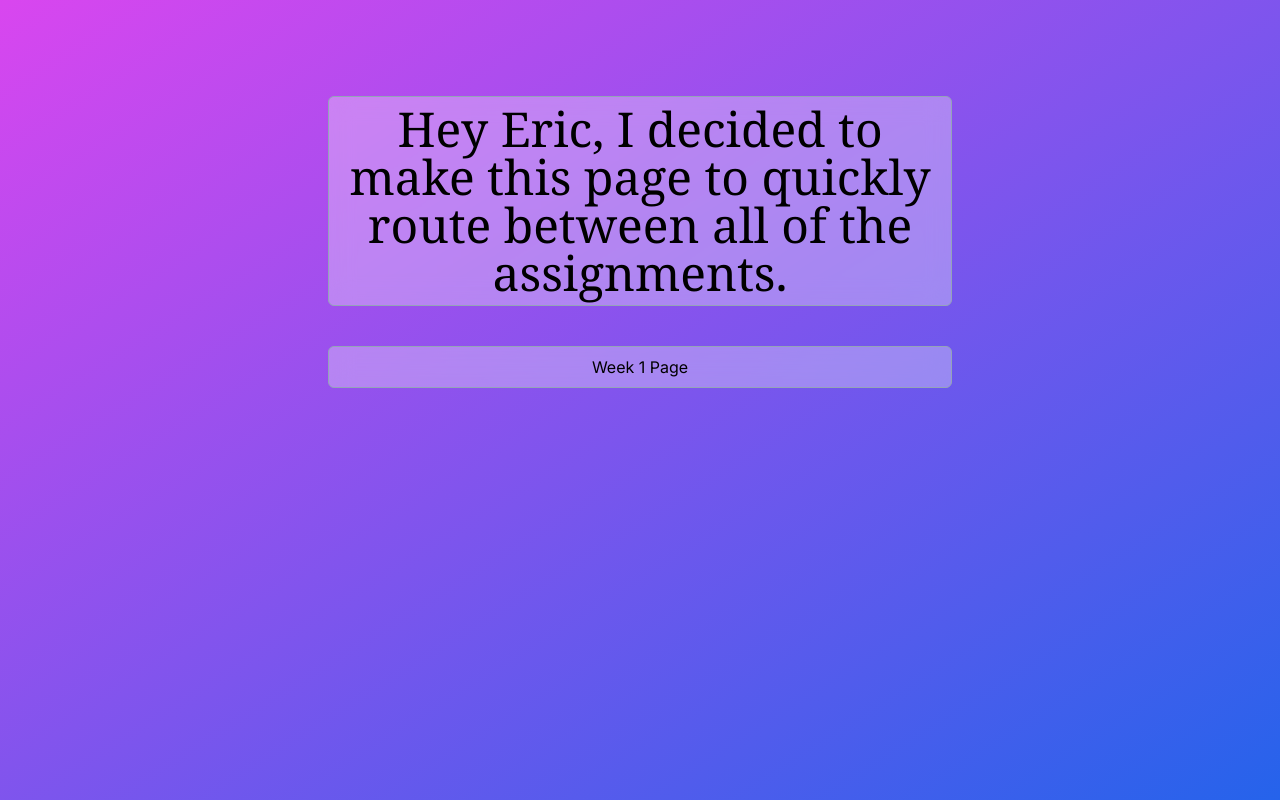
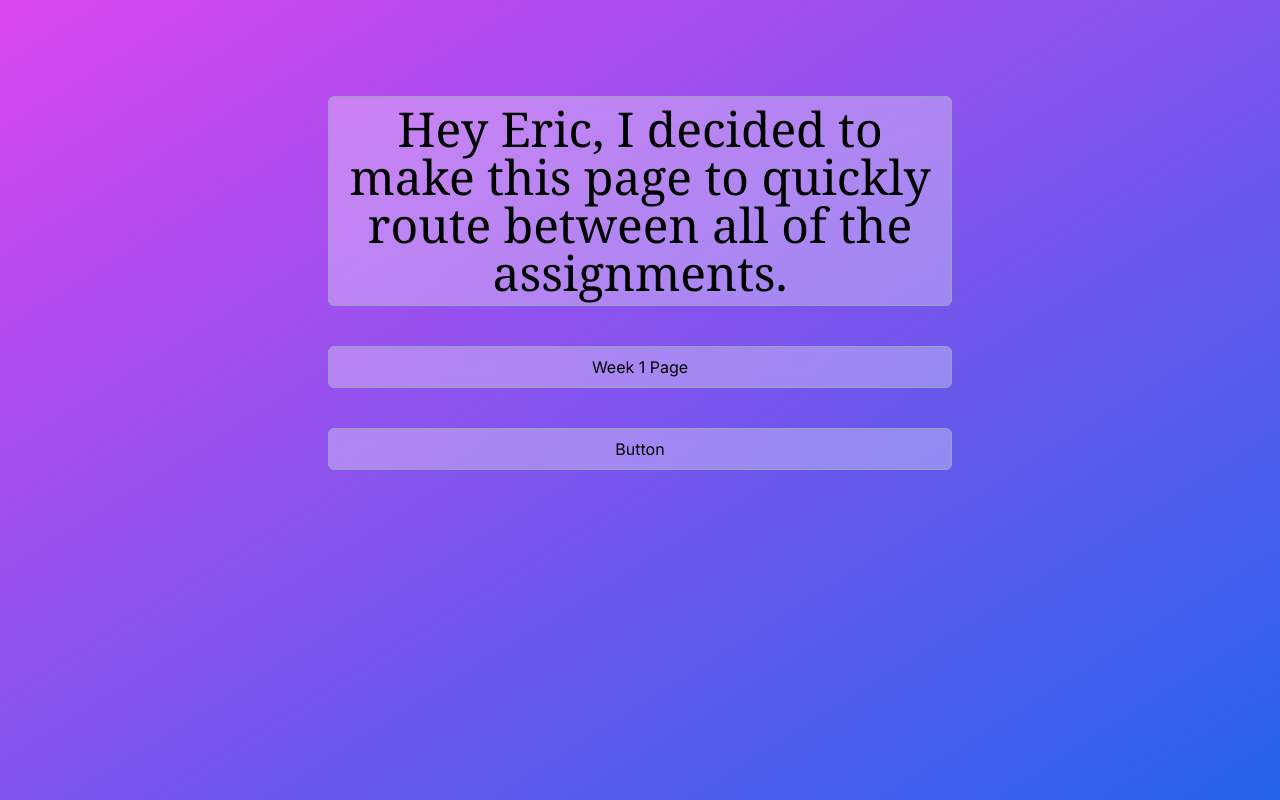
Before and after one commit to CameronChuy/csci32-cary, a Next.js app in the folder apps/minmax/: page / in a window 1280 px wide. Built offline with nearby package versions, Linux system fonts and the light colour scheme.

Commit message:
Buttons component push

```diff
--- a/apps/minmax/src/app/page.tsx
+++ b/apps/minmax/src/app/page.tsx
@@ -16,6 +16,13 @@ export default function Home() {
                     {' '}
                     Week 1 Page
                 </Link>
+                <Link
+                    href="/button"
+                    className="flex flex-col items-center w-1/2 mt-10 p-2 backdrop-blur-md bg-white/30 border border-slate-400 rounded-md"
+                >
+                    {' '}
+                    Button
+                </Link>
             </main>
         </div>
     )
```
